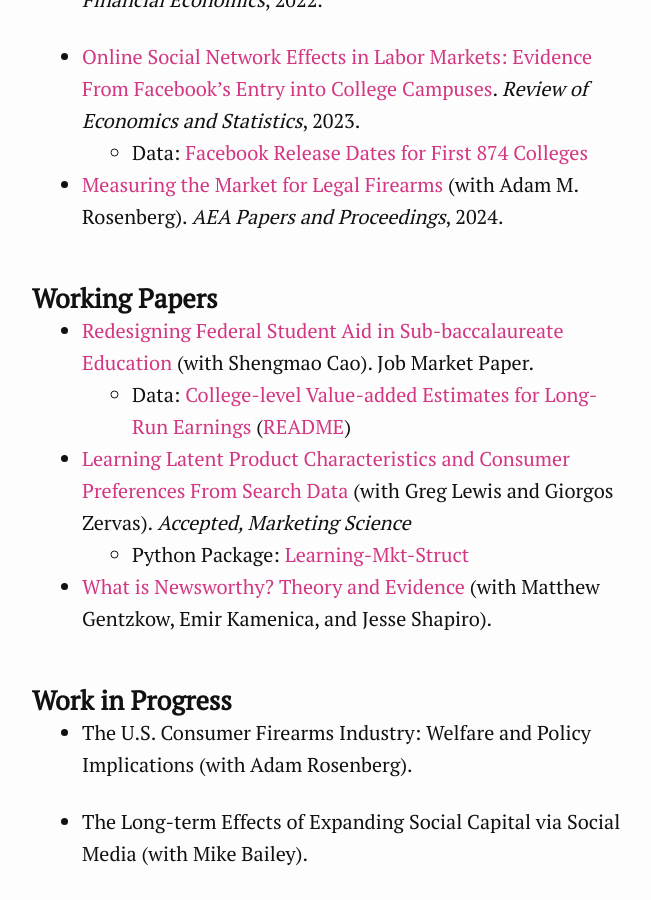
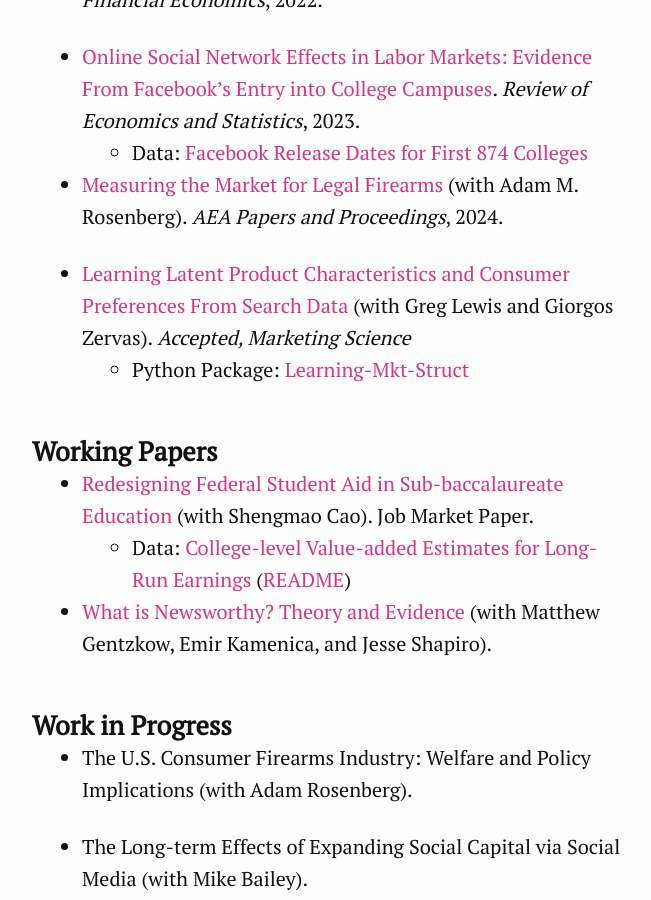
Before and after one commit to luisarmona/luisarmona.github.io, a Jekyll site: the page built from Research.markdown, in a window 1280 px wide and 900 px high, scrolled down 567 px. Shown: the whole window, without its empty margins (308-959 px from the left). Built offline with Jekyll 4.4.1, drawn with Linux system fonts in a browser that asks for light colours; part of the change alters nothing that is shown.

```diff
--- a/Research.markdown
+++ b/Research.markdown
@@ -17,13 +17,14 @@ permalink: /research/
 
 - [Measuring the Market for Legal Firearms](https://www.aeaweb.org/articles?id=10.1257/pandp.20241082) (with Adam M. Rosenberg). _AEA Papers and Proceedings_, 2024.
 
+- [Learning Latent Product Characteristics and Consumer Preferences From Search Data](latentblp.pdf) (with Greg Lewis and Giorgos Zervas). _Accepted, Marketing Science_
+	- Python Package: [Learning-Mkt-Struct](https://github.com/luisarmona/learning-mkt-struct)
+
+
 ### Working Papers
 
 - [Redesigning Federal Student Aid in Sub-baccalaureate Education](https://papers.ssrn.com/sol3/papers.cfm?abstract_id=4300755) (with Shengmao Cao). Job Market Paper.
 	- Data: [College-level Value-added Estimates for Long-Run Earnings](VA_ests.csv) ([README](VA_readme.txt))
-- [Learning Latent Product Characteristics and Consumer Preferences From Search Data](https://papers.ssrn.com/sol3/papers.cfm?abstract_id=3858377) (with Greg Lewis and Giorgos Zervas). _Accepted, Marketing Science_
-	- Python Package: [Learning-Mkt-Struct](https://github.com/luisarmona/learning-mkt-struct)
-
 - [What is Newsworthy? Theory and Evidence](https://www.nber.org/papers/w32512) (with Matthew Gentzkow, Emir Kamenica, and Jesse Shapiro).
 
 ### Work in Progress
```
Also changed, not shown: 1 other file.
